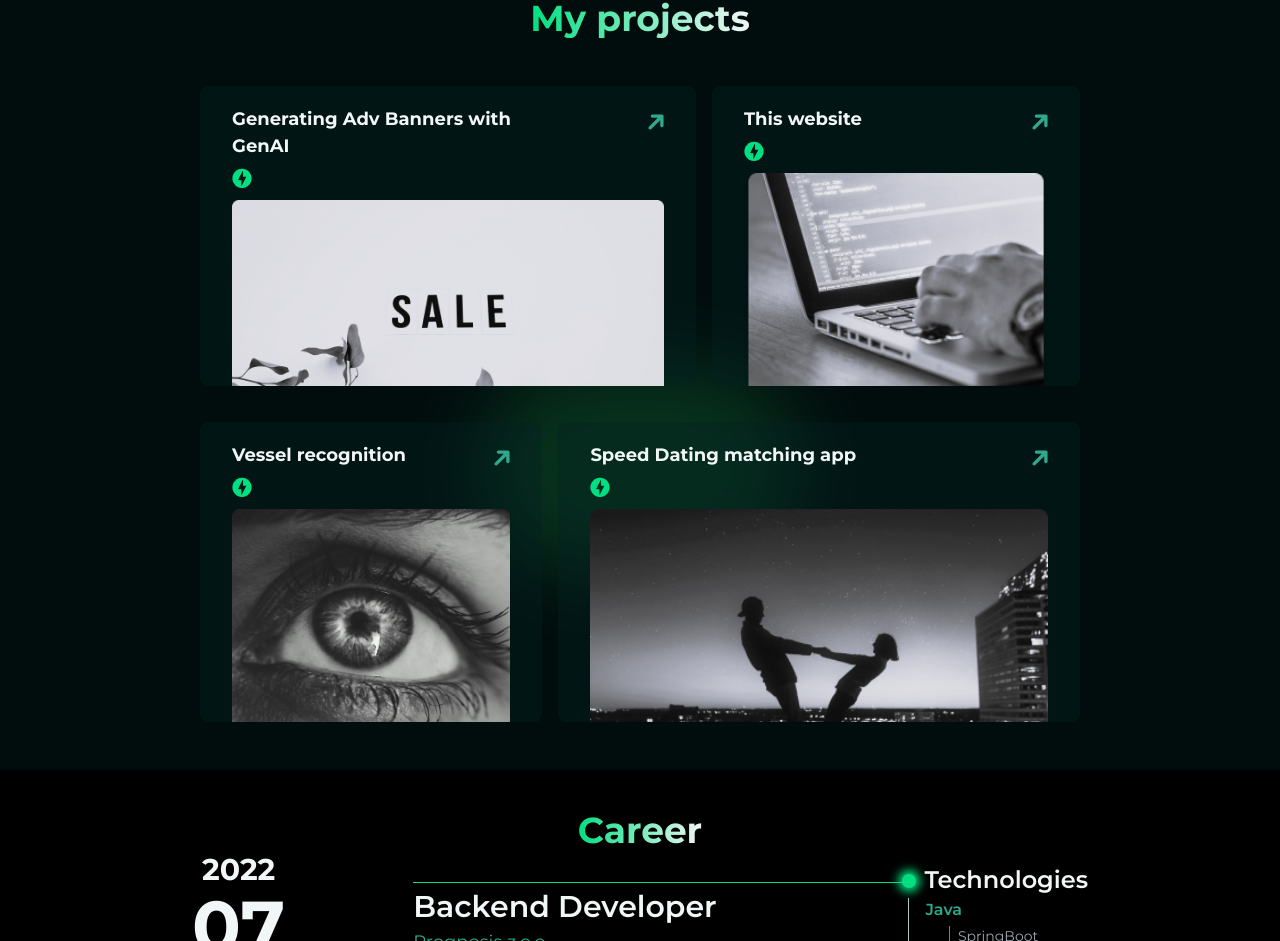
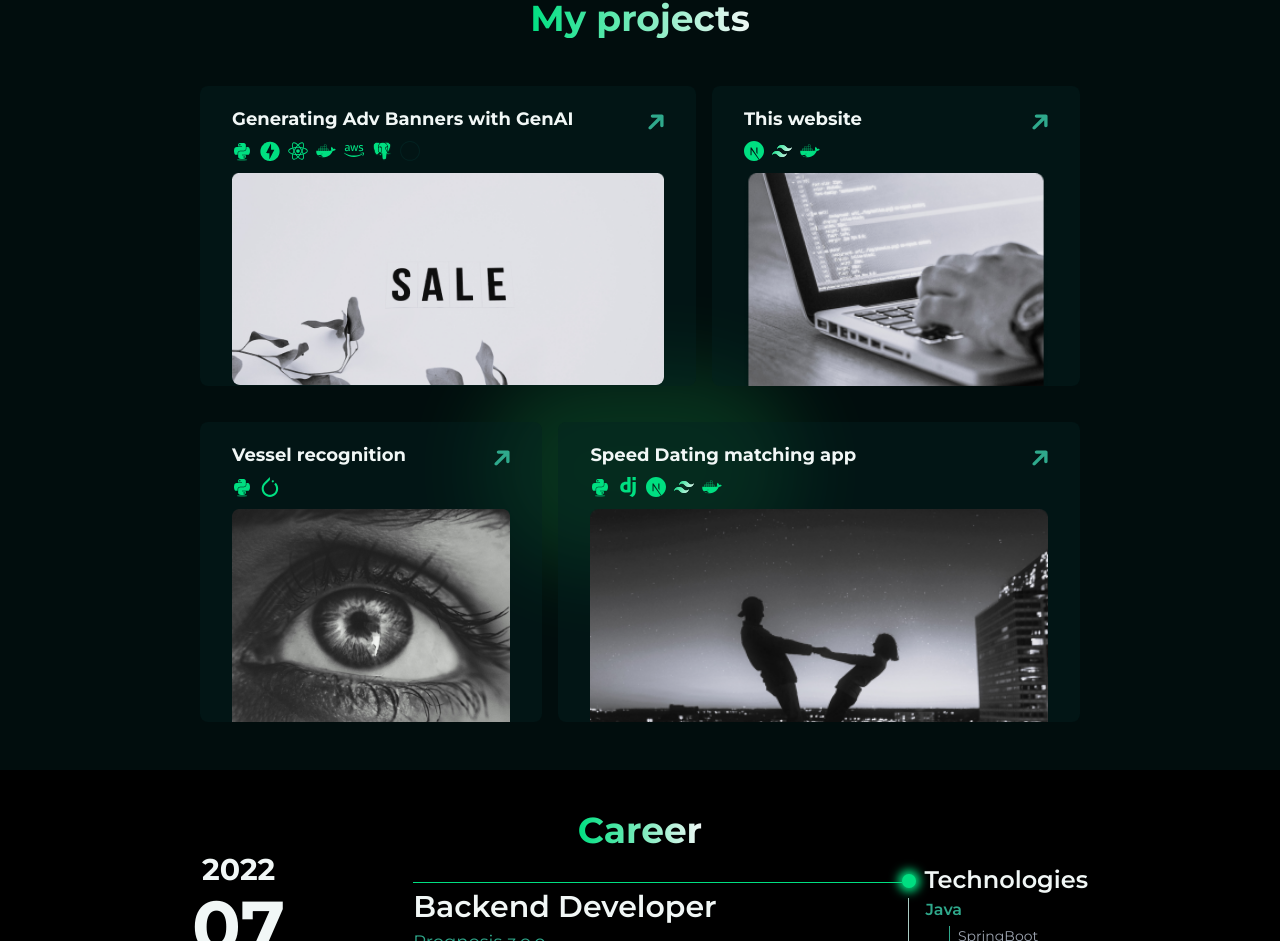
Before and after one commit to benhus8/benedykt-the-dev, a Next.js app in the folder frontend/: page /en in a window 1280 px wide. Shown: the part 1086-2027 px from the top of the page. Built offline with nearby package versions, Linux system fonts and the light colour scheme.

Commit message:
add project rendering icons

```diff
--- a/frontend/app/[locale]/_components/MyProjects.jsx
+++ b/frontend/app/[locale]/_components/MyProjects.jsx
@@ -1,6 +1,7 @@
 "use client";
-
+import { useState } from "react";
 import { useTranslations } from "next-intl";
+import { motion } from "framer-motion";
 
 export const MyProjects = () => {
   const t = useTranslations("myProjects");
@@ -18,12 +19,22 @@ export const MyProjects = () => {
             <ProjectCard
               title={t("projects.genAI.title")}
               image="gen_ai_project.png"
+              technologies={[
+                "python",
+                "fastapi",
+                "react",
+                "docker",
+                "aws",
+                "postgresql",
+                "swagger",
+              ]}
             />
           </div>
           <div className="md:col-span-3 mx-2 my-2">
             <ProjectCard
               title={t("projects.resume.title")}
               image="ideas_projct.png"
+              technologies={["nextjs", "tailwindcss", "docker"]}
             />
           </div>
         </div>
@@ -32,12 +43,20 @@ export const MyProjects = () => {
             <ProjectCard
               title={t("projects.vesselRecognition.title")}
               image="vessel_project.png"
+              technologies={["python", "pytorch"]}
             />
           </div>
           <div className="md:col-span-3 mx-2 my-2">
             <ProjectCard
               title={t("projects.speedDating.title")}
               image="speed_dating_project.png"
+              technologies={[
+                "python",
+                "django",
+                "nextjs",
+                "tailwindcss",
+                "docker",
+              ]}
             />
           </div>
         </div>
@@ -52,9 +71,9 @@ export const MyProjects = () => {
 
 const ProjectCard = (props) => {
   return (
-    <div className="relative h-[300px] px-8 pt-5 bg-secondary-transparentCard/40 rounded-lg overflow-hidden  transition-all ease-in hover:bg-[rgba(0,0,0,0.5)] hover:opacity-90">
+    <div className="relative h-[300px] px-8 pt-5 bg-secondary-transparentCard/40 rounded-lg overflow-hidden transition-all ease-in hover:bg-[rgba(0,0,0,0.5)] hover:opacity-90">
       <div className="w-full flex flex-row justify-between">
-        <p className="font-bold text-primary-white relative w-3/4  lg:text-lg">
+        <p className="font-bold text-primary-white relative w-4/5 lg:text-lg">
           {props.title}
         </p>
         <img
@@ -63,12 +82,17 @@ const ProjectCard = (props) => {
           className="w-[16px] h-[16px] mt-2"
         />
       </div>
-      <div>
-        <img
-          src="/stack/fastapi.svg"
-          alt="Glow"
-          className="w-[20px] h-[20px] mt-2"
-        />
+
+      <div className="flex flex-wrap gap-2 mt-2">
+        {props.technologies.map((tech, index) => (
+          <Tooltip key={index} tech={tech}>
+            <img
+              src={`/stack/${tech}.svg`}
+              alt={tech}
+              className="w-[20px] h-[20px] transition-transform hover:scale-110"
+            />
+          </Tooltip>
+        ))}
       </div>
 
       <img
@@ -79,3 +103,30 @@ const ProjectCard = (props) => {
     </div>
   );
 };
+
+const Tooltip = ({ tech, children }) => {
+  const [isHovered, setIsHovered] = useState(false);
+
+  return (
+    <div
+      className="relative flex items-center"
+      onMouseEnter={() => setIsHovered(true)}
+      onMouseLeave={() => setIsHovered(false)}
+    >
+      {children}
+      {isHovered && (
+        <motion.div
+          initial={{ opacity: 0, y: 5 }}
+          animate={{ opacity: 1, y: 0 }}
+          exit={{ opacity: 0, y: 5 }}
+          transition={{ duration: 0.2 }}
+          className="absolute z-50 w-32 bg-black text-white text-xs rounded-lg p-2 opacity-90 shadow-lg bottom-full mb-1 left-1/2 transform -translate-x-1/2"
+        >
+          {tech.toUpperCase()}
+        </motion.div>
+      )}
+    </div>
+  );
+};
+
+export default ProjectCard;
--- a/frontend/locales/pl.json
+++ b/frontend/locales/pl.json
@@ -45,7 +45,7 @@
             "title": "Strona CV"
           },
           "vesselRecognition": {
-            "title": "Rozpoznawanie statków"
+            "title": "Wykrywanie naczyń krwionośnych na siatkówce oka"
           },
           "speedDating": {
             "title": "Aplikacja do dopasowywania na szybkie randki"
```
